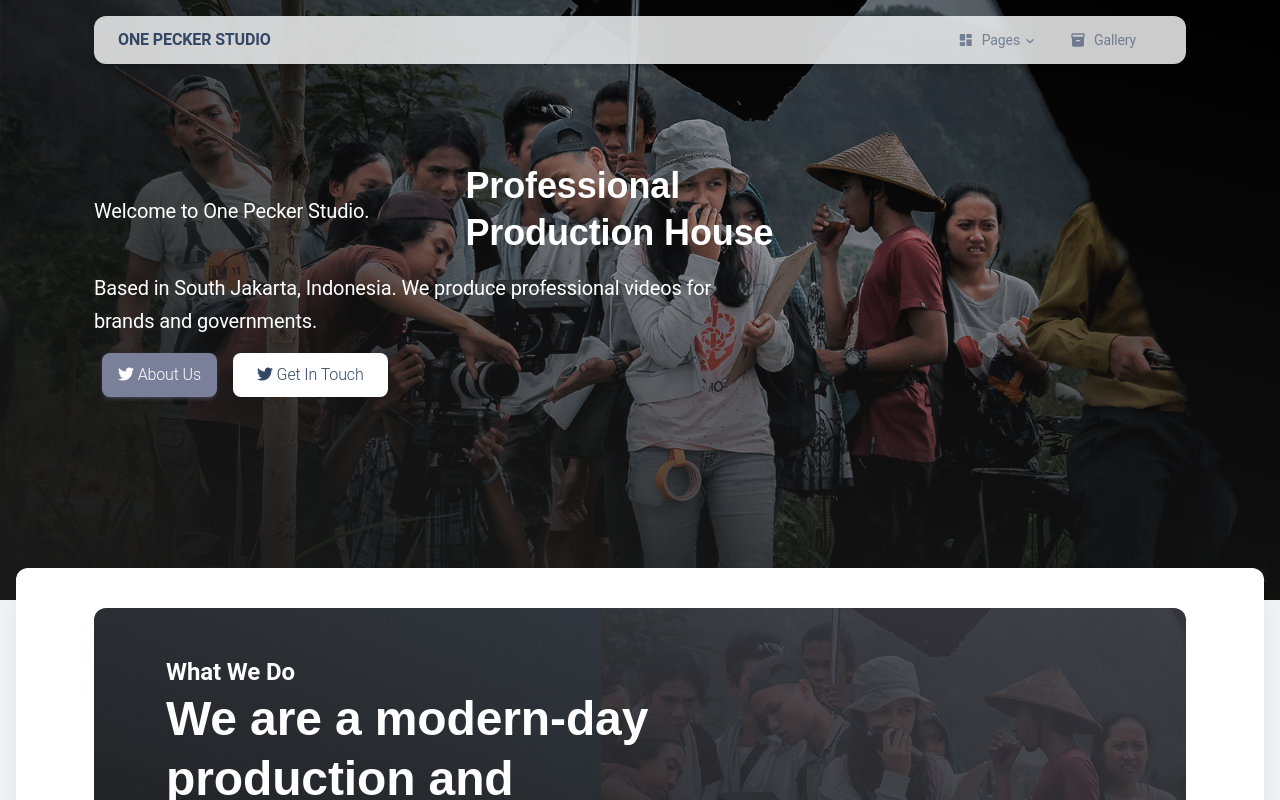
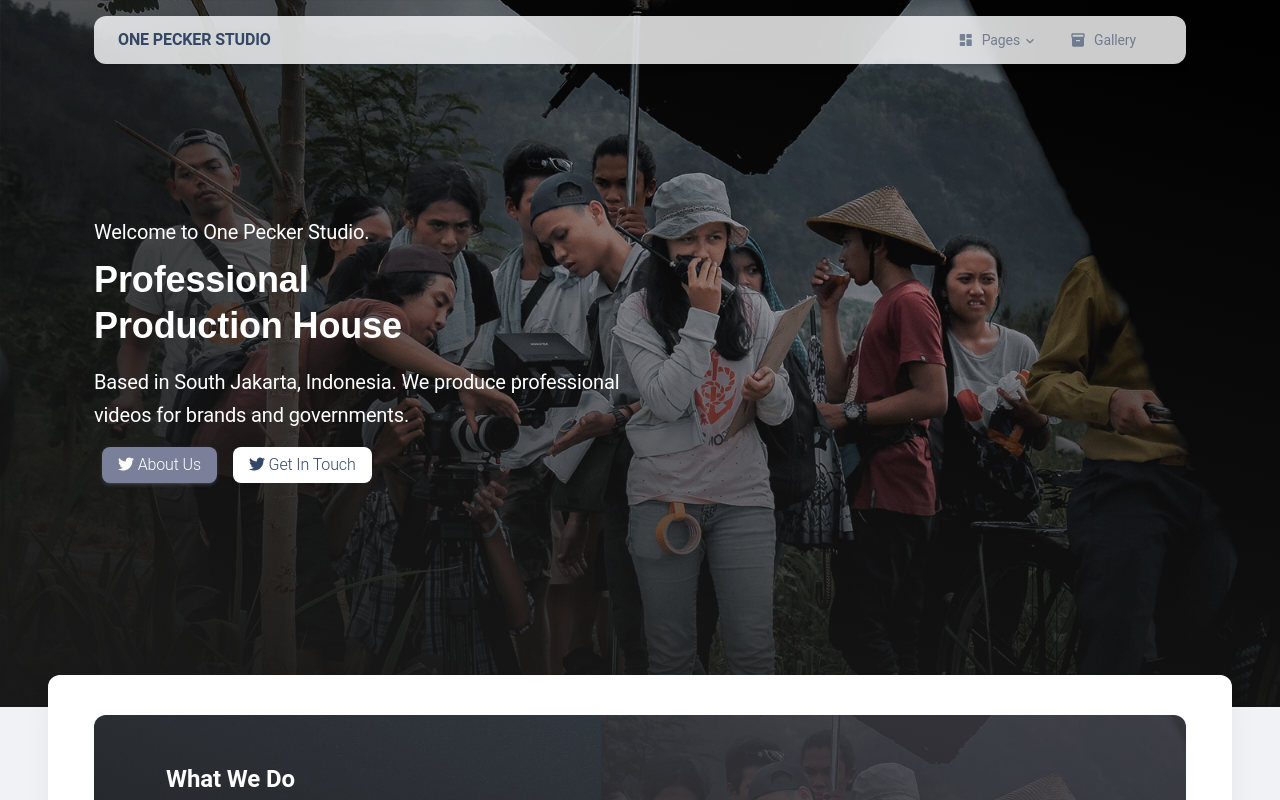
Before and after one commit to O-dik90/Landing_page, a React (Create React App) app: page / in a window 1280 px wide. Shown: the top 800 px of the page. Built offline with nearby package versions, Linux system fonts and the light colour scheme.

Commit message:
update content

```diff
--- a/src/pages/Presentation/index.js
+++ b/src/pages/Presentation/index.js
@@ -27,7 +27,7 @@ function Presentation() {
     <>
       <DefaultNavbar routes={routes} sticky />
       <MKBox
-        minHeight="75vh"
+        minHeight="80vh"
         width="100%"
         sx={{
           backgroundImage: ({ functions: { linearGradient, rgba }, palette: { gradients } }) =>
@@ -42,13 +42,11 @@ function Presentation() {
         }}
       >
         <Container>
-          <Grid container item xs={10} lg={8} py={16}>
+          <Grid container item xs={6} py={22} direction="column" alignItems="flex-start">
             <MKTypography
               variant="body1"
               color="white"
               mt={5}
-              mr={12}
-              //px={{ xs: 2, md: 8, lg: 12 }}
               sx={({ breakpoints, typography: { size } }) => ({
                 [breakpoints.down("md")]: {
                   fontSize: size["xs"],
@@ -61,12 +59,10 @@ function Presentation() {
               variant="h2"
               color="white"
               // textAlign="center"
-              mt={1}
-              mb={1}
-              pr={{ xs: 2 }}
+              my={1}
               sx={({ breakpoints, typography: { size } }) => ({
                 [breakpoints.down("md")]: {
-                  fontSize: size["2xl"],
+                  fontSize: size["3xl"],
                 },
               })}
             >
@@ -78,7 +74,6 @@ function Presentation() {
               variant="body1"
               color="white"
               // textAlign="center"
-              pr={{ xs: 12 }}
               mt={1}
               mb={1}
               sx={({ breakpoints, typography: { size } }) => ({
@@ -117,6 +112,7 @@ function Presentation() {
                 href="https://twitter.com/intent/tweet?text=Check%20Material%20Design%20System%20made%20by%20%40CreativeTim%20%23webdesign%20%23designsystem%20%23mui5&amp;url=https%3A%2F%2Fwww.creative-tim.com%2Fproduct%2Fmaterial-kit-react"
                 target="_blank"
                 color="danger"
+                size="small"
                 sx={{ m: 1 }}
               >
                 <MKTypography
@@ -138,7 +134,7 @@ function Presentation() {
       <Card
         sx={{
           p: 1,
-          mx: { xs: 2, lg: 2 },
+          mx: { xs: 2, lg: 6 },
           mt: -4,
           mb: 4,
           backgroundColor: ({ palette: { white }, functions: { rgba } }) => rgba(white.main, 1),
```
